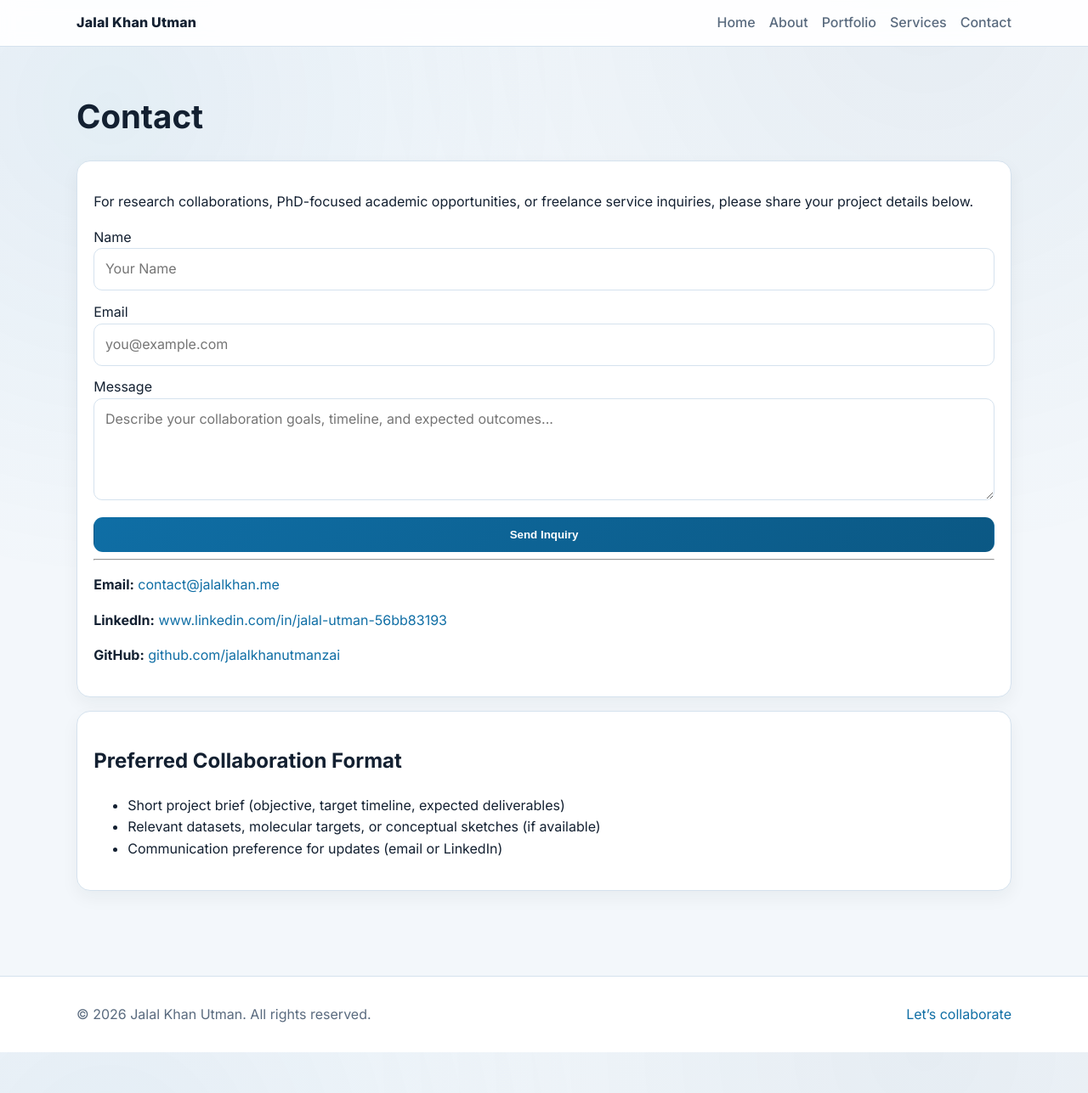
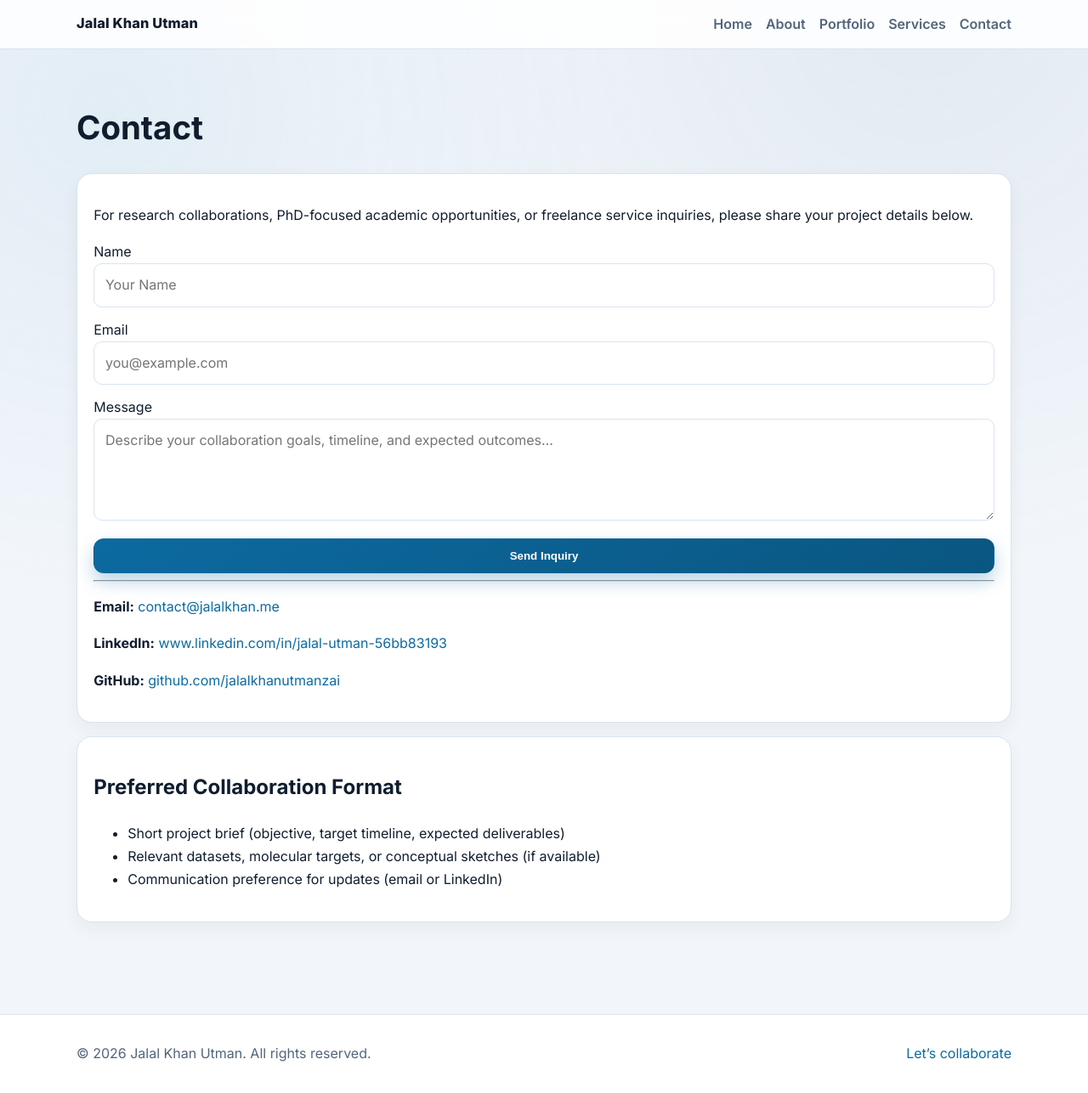
Before and after one commit to jalalkhanutmanzai/jalalkhanutmanzai.github.io, a Jekyll site: the page built from contact.md, in a window 1280 px wide and 1287 px high. Shown: the whole window at 85% size. Built offline with Jekyll 4.4.1, drawn with Linux system fonts in a browser that asks for light colours.

Commit message:
Apply premium visual polish and refine transitions
Agent-Logs-Url: https://github.com/jalalkhanutmanzai/jalalkhanutmanzai.github.io/sessions/6c327ed0-236e-4478-8181-2026ce59e267

Co-authored-by: jalalkhanutmanzai <259059092+jalalkhanutmanzai@users.noreply.github.com>

```diff
--- a/assets/css/style.scss
+++ b/assets/css/style.scss
@@ -1,15 +1,16 @@
 ---
 ---
 :root {
-  --bg: #f3f7fb;
+  --bg: #f2f6fb;
   --surface: #ffffff;
-  --text: #132031;
-  --muted: #5a6b7f;
-  --accent: #0f6ea5;
-  --accent-dark: #0b4f76;
-  --border: #d5e2ee;
-  --shadow: 0 16px 36px rgba(15, 82, 121, 0.11);
-  --radius: 16px;
+  --text: #101d2e;
+  --muted: #53657a;
+  --accent: #0c6aa0;
+  --accent-dark: #084e78;
+  --border: #d8e4f0;
+  --shadow: 0 20px 40px rgba(9, 59, 89, 0.12);
+  --shadow-soft: 0 10px 24px rgba(18, 36, 54, 0.07);
+  --radius: 18px;
 }
 
 * {
@@ -21,9 +22,9 @@ body {
   font-family: "Inter", system-ui, -apple-system, Segoe UI, Roboto, sans-serif;
   color: var(--text);
   background: var(--bg);
-  line-height: 1.6;
+  line-height: 1.7;
   background-image: radial-gradient(circle at 10% 10%, rgba(15, 110, 165, 0.07), transparent 35%),
-    radial-gradient(circle at 85% 0%, rgba(11, 79, 118, 0.06), transparent 40%);
+    radial-gradient(circle at 85% 0%, rgba(11, 79, 118, 0.07), transparent 40%);
 }
 
 a {
@@ -37,8 +38,8 @@ a {
 }
 
 .site-header {
-  background: rgba(255, 255, 255, 0.92);
-  backdrop-filter: blur(8px);
+  background: rgba(255, 255, 255, 0.88);
+  backdrop-filter: blur(12px);
   border-bottom: 1px solid var(--border);
   position: sticky;
   top: 0;
@@ -56,7 +57,8 @@ a {
 .brand {
   font-weight: 800;
   color: var(--text);
-  letter-spacing: 0.2px;
+  letter-spacing: 0.15px;
+  font-size: 1.02rem;
 }
 
 .site-nav {
@@ -67,7 +69,7 @@ a {
 
 .site-nav a {
   color: var(--muted);
-  font-weight: 500;
+  font-weight: 600;
 }
 
 .site-nav a:hover {
@@ -75,19 +77,20 @@ a {
 }
 
 .section {
-  padding: 3.25rem 0;
+  padding: 3.8rem 0;
 }
 
 .section-soft {
-  background: linear-gradient(180deg, rgba(15, 110, 165, 0.08), rgba(15, 110, 165, 0.02));
+  background: linear-gradient(180deg, rgba(15, 110, 165, 0.1), rgba(15, 110, 165, 0.015));
 }
 
 .banner-glass {
-  background: linear-gradient(135deg, rgba(15, 110, 165, 0.18), rgba(11, 79, 118, 0.1));
-  border: 1px solid rgba(15, 110, 165, 0.26);
+  background: linear-gradient(135deg, rgba(15, 110, 165, 0.2), rgba(11, 79, 118, 0.11));
+  border: 1px solid rgba(15, 110, 165, 0.28);
   border-radius: var(--radius);
-  padding: 1rem 1.2rem;
-  margin-bottom: 1rem;
+  padding: 1.1rem 1.25rem;
+  margin-bottom: 1.2rem;
+  box-shadow: var(--shadow-soft);
 }
 
 .banner-glass h2 {
@@ -113,8 +116,9 @@ a {
   background: var(--surface);
   border: 1px solid var(--border);
   border-radius: calc(var(--radius) + 4px);
-  padding: 2rem;
+  padding: 2.3rem;
   box-shadow: var(--shadow);
+  background-image: linear-gradient(180deg, #ffffff 0%, #fcfeff 100%);
 }
 
 .eyebrow {
@@ -128,8 +132,9 @@ a {
 
 .hero h1 {
   margin: 0;
-  font-size: clamp(2rem, 5vw, 3rem);
+  font-size: clamp(2.15rem, 5vw, 3.15rem);
   line-height: 1.15;
+  letter-spacing: -0.02em;
 }
 
 .hero p {
@@ -146,20 +151,22 @@ a {
 .btn {
   display: inline-block;
   padding: 0.75rem 1.1rem;
-  border-radius: 11px;
+  border-radius: 12px;
   font-weight: 600;
   border: 1px solid transparent;
-  transition: transform 0.2s ease, background 0.2s ease, color 0.2s ease;
+  transition: transform 0.22s ease, box-shadow 0.22s ease, background 0.22s ease, color 0.22s ease;
 }
 
 .btn-primary {
-  background: linear-gradient(140deg, var(--accent), #0b5884);
+  background: linear-gradient(140deg, var(--accent), #0a5681);
   color: #fff;
+  box-shadow: 0 10px 20px rgba(12, 106, 160, 0.28);
 }
 
 .btn-primary:hover {
   background: var(--accent-dark);
   transform: translateY(-2px);
+  box-shadow: 0 14px 24px rgba(10, 86, 129, 0.3);
 }
 
 .btn-secondary {
@@ -171,6 +178,7 @@ a {
 .btn-secondary:hover {
   background: #eef6fb;
   transform: translateY(-2px);
+  box-shadow: var(--shadow-soft);
 }
 
 .profile {
@@ -179,6 +187,7 @@ a {
   border: 1px solid var(--border);
   aspect-ratio: 1 / 1;
   object-fit: cover;
+  box-shadow: 0 18px 28px rgba(13, 61, 94, 0.18);
 }
 
 .section-title {
@@ -198,8 +207,15 @@ a {
   background: var(--surface);
   border: 1px solid var(--border);
   border-radius: var(--radius);
-  padding: 1.15rem;
-  box-shadow: 0 8px 20px rgba(19, 32, 49, 0.05);
+  padding: 1.2rem;
+  box-shadow: var(--shadow-soft);
+  transition: transform 0.22s ease, box-shadow 0.22s ease;
+}
+
+.stat-card:hover,
+.feature-card:hover {
+  transform: translateY(-3px);
+  box-shadow: var(--shadow);
 }
 
 .stat-card h3,
@@ -219,8 +235,8 @@ a {
   border-radius: var(--radius);
   margin: 0 0 1rem;
   overflow: hidden;
-  box-shadow: 0 4px 10px rgba(19, 32, 49, 0.04);
-  transition: transform 0.2s ease, box-shadow 0.2s ease;
+  box-shadow: var(--shadow-soft);
+  transition: transform 0.22s ease, box-shadow 0.22s ease;
 }
 
 .card:hover {
@@ -236,7 +252,7 @@ a {
 }
 
 .card .card-body {
-  padding: 0.9rem 1rem 1.05rem;
+  padding: 1rem 1.05rem 1.1rem;
 }
 
 .tag {
@@ -341,7 +357,13 @@ textarea {
   border: 1px solid var(--border);
   border-radius: 14px;
   padding: 1rem;
-  box-shadow: 0 5px 14px rgba(19, 32, 49, 0.05);
+  box-shadow: var(--shadow-soft);
+  transition: transform 0.22s ease, box-shadow 0.22s ease;
+}
+
+.skill-card:hover {
+  transform: translateY(-2px);
+  box-shadow: var(--shadow);
 }
 
 .skill-card h3 {
@@ -365,11 +387,16 @@ textarea {
   display: inline-block;
   padding: 0.42rem 0.75rem;
   border-radius: 999px;
-  background: linear-gradient(120deg, #e5f2fb, #dceefe);
-  border: 1px solid #c0dbef;
+  background: linear-gradient(120deg, #e8f3fc, #deeffd);
+  border: 1px solid #bfd9ee;
   color: #11344f;
   font-size: 0.88rem;
   font-weight: 600;
+  transition: transform 0.22s ease;
+}
+
+.pill:hover {
+  transform: translateY(-1px);
 }
 
 .coursework-grid {
@@ -402,7 +429,13 @@ textarea {
   border: 1px solid var(--border);
   border-radius: var(--radius);
   overflow: hidden;
-  box-shadow: 0 6px 16px rgba(19, 32, 49, 0.06);
+  box-shadow: var(--shadow-soft);
+  transition: transform 0.22s ease, box-shadow 0.22s ease;
+}
+
+.media-card:hover {
+  transform: translateY(-3px);
+  box-shadow: var(--shadow);
 }
 
 .media-card img {
```
